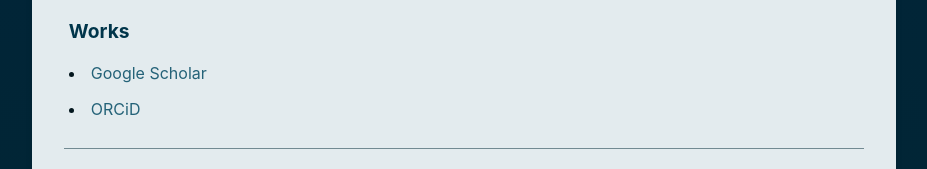
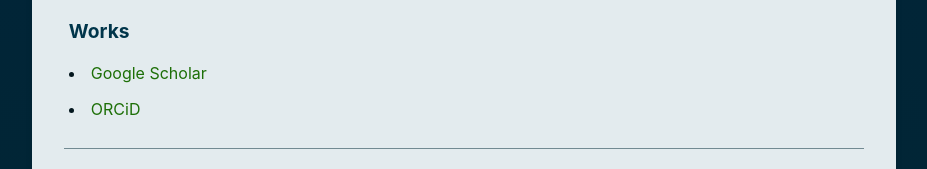
Before and after one commit to saanhong/redmountain, a plain HTML site: page index.html in a window 1280 px wide. Shown: the part 547-716 px from the top of the page, without its empty margins (176-1103 px from the left). Drawn offline with Linux system fonts and the light colour scheme; a web font is replaced by a local one.

Commit message:
index.html

```diff
--- a/index.html
+++ b/index.html
@@ -53,7 +53,7 @@
             padding-left: 1.5rem;
         }
         a {
-            color: #246278;
+            color: #1d6f07;
             text-decoration: none;
         }
         a:hover {
```
